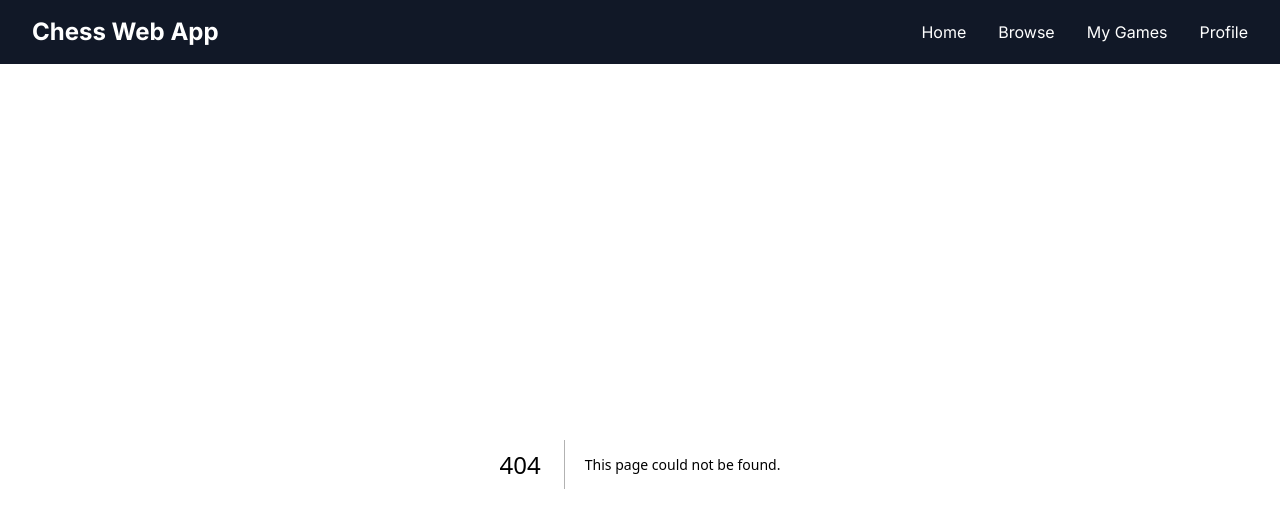
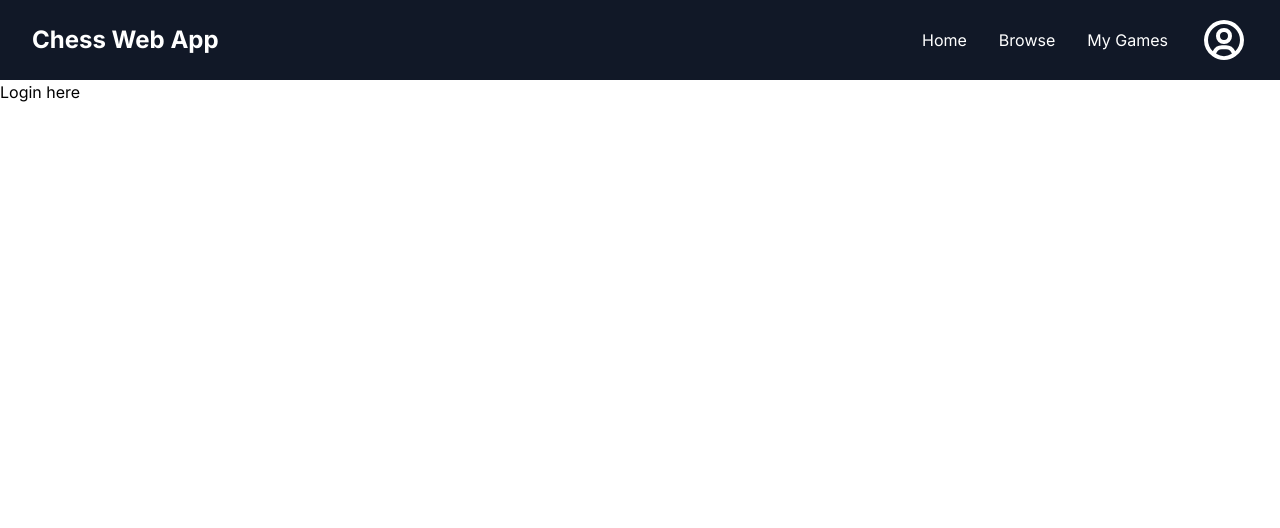
Before and after one commit to philkoerber/chessdiary, a Next.js app: page /profile in a window 1280 px wide. Before the commit this address had no page. Shown: the top 528 px of the page. Built offline with nearby package versions, Linux system fonts and the light colour scheme; no server answers.

Commit message:
add some routes

```diff
--- a/app/GamePlayer.jsx
+++ b/app/GamePlayer.jsx
@@ -65,7 +65,9 @@ function GamePlayer({ game, boardId }) {
 
 
           <div className='flex-1 flex items-center'>
-            <div className=''>P</div>
+            <div className="h-8 w-8 rounded-md flex justify-center items-center bg-white cursor-pointer">
+
+            </div>
           </div>
 
 
--- a/app/Header.jsx
+++ b/app/Header.jsx
@@ -1,4 +1,5 @@
 import React from 'react';
+import {BiUserCircle} from "react-icons/bi"
 
 function Header() {
     return (
@@ -7,7 +8,7 @@ function Header() {
                 <div>
                     <h1 className="text-white text-2xl font-bold">Chess Web App</h1>
                 </div>
-                <div className="space-x-8">
+                <div className="space-x-8 flex justify-center items-center">
                     <a
                         href="/"
                         className="text-white hover:text-gray-300"
@@ -30,7 +31,7 @@ function Header() {
                         href="/profile"
                         className="text-white hover:text-gray-300"
                     >
-                        Profile
+                        <BiUserCircle className='text-5xl'/>
                     </a>
                 </div>
             </div>
--- /dev/null
+++ b/app/mygames/layout.jsx
@@ -0,0 +1,8 @@
+export default function RootLayout({ children }) {
+  return (
+
+    <main>
+      {children}
+      </main>
+  )
+}
--- /dev/null
+++ b/app/mygames/page.jsx
@@ -0,0 +1,11 @@
+import React from 'react';
+
+function MyGames(props) {
+    return (
+        <div>
+            myGames
+        </div>
+    );
+}
+
+export default MyGames;
--- /dev/null
+++ b/app/profile/layout.jsx
@@ -0,0 +1,8 @@
+export default function RootLayout({ children }) {
+  return (
+
+    <main>
+      {children}
+      </main>
+  )
+}
--- /dev/null
+++ b/app/profile/page.jsx
@@ -0,0 +1,40 @@
+import React from 'react';
+import { AccessContext, HttpClient, OAuth2AuthCodePKCE } from '@bity/oauth2-auth-code-pkce';
+
+class Ctrl {
+    oauth = new OAuth2AuthCodePKCE({
+        authorizationUrl: "https://lichess.org/oauth",
+        tokenUrl: "https://lichess.org/api/token",
+        clientId: "example.com",
+        scopes: ["email:read"],
+        redirectUrl: "/myGames"
+
+
+    })
+}
+
+const getMyAccount = async () => {
+  try {
+        const response = await fetch(
+          'https://lichess.org/api/account'
+        );
+        const data = await response.json();
+    return (
+      data
+        );
+      } catch (error) {
+        console.log('Error fetching games data:', error);
+      }
+}
+
+async function Profile(props) {
+    const account = await getMyAccount();
+    console.log(account)
+    return (
+        <div>
+            Login here
+        </div>
+    );
+}
+
+export default Profile;
--- a/package.json
+++ b/package.json
@@ -9,6 +9,7 @@
     "lint": "next lint"
   },
   "dependencies": {
+    "@bity/oauth2-auth-code-pkce": "^2.13.0",
     "autoprefixer": "10.4.14",
     "chess.js": "^1.0.0-beta.6",
     "cm-chessboard": "^7.7.6",
@@ -18,6 +19,7 @@
     "postcss": "8.4.24",
     "react": "18.2.0",
     "react-dom": "18.2.0",
+    "react-icons": "^4.10.1",
     "tailwindcss": "3.3.2"
   }
 }
```
Also changed, not shown: 1 other file (tests, documents, lock files or other folders).
